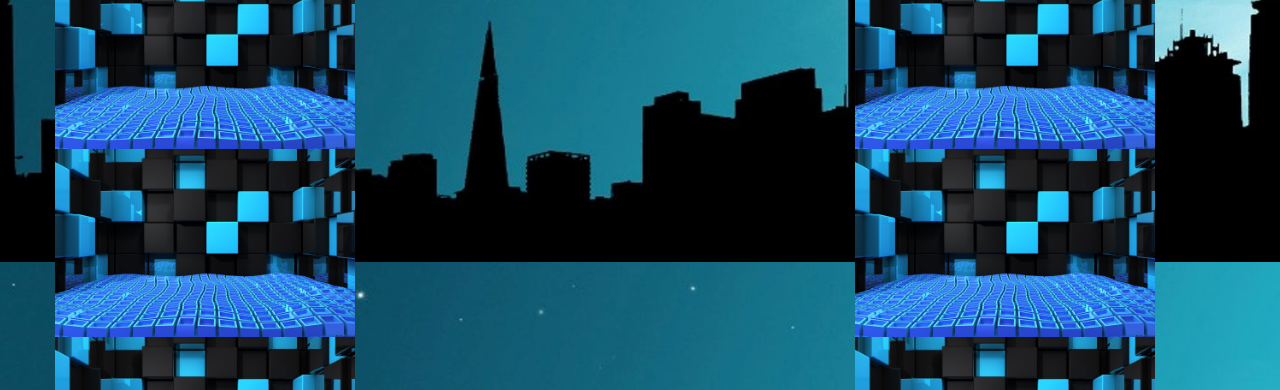
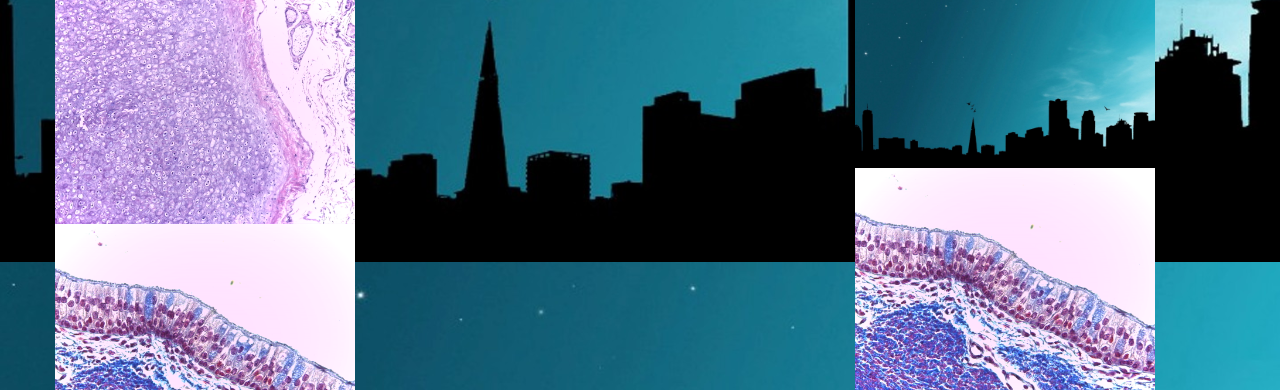
Before and after one commit to KevinSanz/Histologia3, a PHP site: page /Juego4.php in a window 1280 px wide. Shown: the part 538-928 px from the top of the page. Run offline with PHP 8.4, Linux system fonts and the light colour scheme; some libraries are stand-ins or nearby versions.

Commit message:
Añadido imagenes que no estaban, y movidas los fondos a una carpeta.

```diff
--- a/Juego4.php
+++ b/Juego4.php
@@ -21,15 +21,23 @@
         </script>
         <script>
     var pu;
+    var res;
+    var comprobarRes;
+    var comprobarPu;
     $( function() {
 
-    $( ".draggable" ).draggable();
+    $( ".draggable" ).draggable({
+        drag: function(e, ui){
+            res = this.id;
+            comprobarRes = res.substr(-1,1);
+        }
+    });
     $( ".droppable" ).droppable({
       drop: function( e, ui ) {
           var posX = e.pageX - $(this).position().left;
           var posY = e.pageY - $(this).position().top;
           pu = this.id;
-
+          comprobarPu = pu.substr(-1,1);
         $( this )
 //          .append('<div id="recuadro" style="width: 130px; height: 130px; border: solid green 1px; position:absolute; top:'+posY+'px; left:'+posX+'px;"></div>');
 
@@ -64,7 +72,7 @@
                 sumar = true;
                 R4 = true;
             }
-            if(sumar){
+            if(sumar && comprobarPu === comprobarRes){
                  puntuacion = puntuacion + 10;
                 $( puntos )
                     .text(puntuacion);
@@ -105,8 +113,8 @@
 					<a href="#">Juegos</a>
 					<ul class="children">
                                             <li><a href="Juego1.php">Juego 1</a></li>
-						<li><a href="#">Juego 2</a></li>
-						<li><a href="#">Juego 3</a></li>
+                                            <li><a href="Juego2.php">Juego 2</a></li>
+                                            <li><a href="Juego3.php">Juego 3</a></li>
                                                 <li><a href="Juego4.php">Juego 4</a></li>
 					</ul>
 				</li>
@@ -128,22 +136,22 @@
 
                     <div class="col">
                         <div class="col-sm-4">
-                            <div class="draggable">
+                            <div class="draggable" id="Respuesta1">
                             <img src="imagenes/fondoNico.jpg" alt="..." style="max-height: 250px; max-width: 300px">
                             <br>
 
                             </div>
-                            <div class="draggable">
+                            <div class="draggable" id="Respuesta2">
 
-                            <img src="imagenes/fondoNico.jpg" style="max-height: 250px;  max-width: 300px">
+                                <img src="imagenes/imagen0020.jpg" style="max-height: 250px;  max-width: 300px">
                             </div>
-                            <div class="draggable">
+                            <div class="draggable" id="Respuesta3">
 
-                            <img src="imagenes/fondoNico.jpg" style="max-height: 250px;  max-width: 300px">
+                                <img src="imagenes/imagen0021.jpg" style="max-height: 250px;  max-width: 300px">
                             </div>
-                            <div class="draggable">
+                            <div class="draggable" id="Respuesta4">
 
-                            <img src="imagenes/fondoNico.jpg" style="max-height: 250px;  max-width: 300px">
+                                <img src="imagenes/imagen0022.jpg" style="max-height: 250px;  max-width: 300px; min-height: 200px; min-width: 300px">
                             </div>
                         </div>
 
@@ -163,15 +171,15 @@
                             </div>
                             <div id="Res2" class="droppable">
 
-                            <img src="imagenes/fondoNico.jpg" style="max-height: 250px; max-width: 300px">
+                            <img src="imagenes/ciudad.jpg" style="max-height: 250px; max-width: 300px">
                             </div>
                             <div id="Res3" class="droppable">
 
-                            <img src="imagenes/fondoNico.jpg" style="max-height: 250px; max-width: 300px">
+                                <img src="imagenes/imagen0021.jpg" style="max-height: 250px; max-width: 300px">
                             </div>
                             <div id="Res4" class="droppable">
 
-                            <img src="imagenes/fondoNico.jpg" style="max-height: 250px; max-width: 300px">
+                            <img src="imagenes/ss.jpeg" style="max-height: 250px; max-width: 300px; min-height: 200px; min-width: 300px">
                             </div>
                         </div>
 
```
Also changed, not shown: index_1.php (+6 -1 lines), imagenes/fondos/fondoNico.jpg (renamed from imagenes/fondoNico.jpg), imagenes/fondos/ss.jpeg (renamed from imagenes/ss.jpeg), imagenes/imagen0020.jpg (added), imagenes/imagen0021_1.jpg (deleted), imagenes/imagen0022.jpg (added), imagenes/imagen0023.jpg (added).
